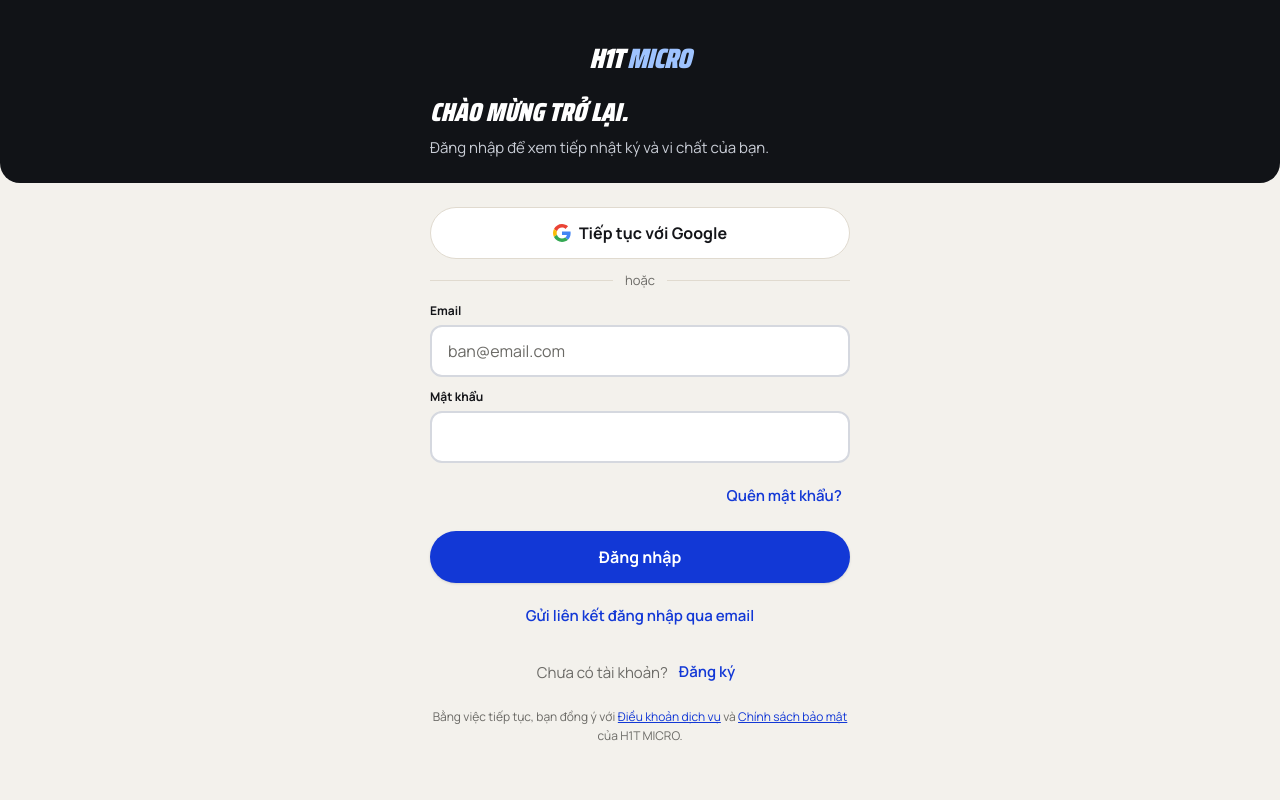
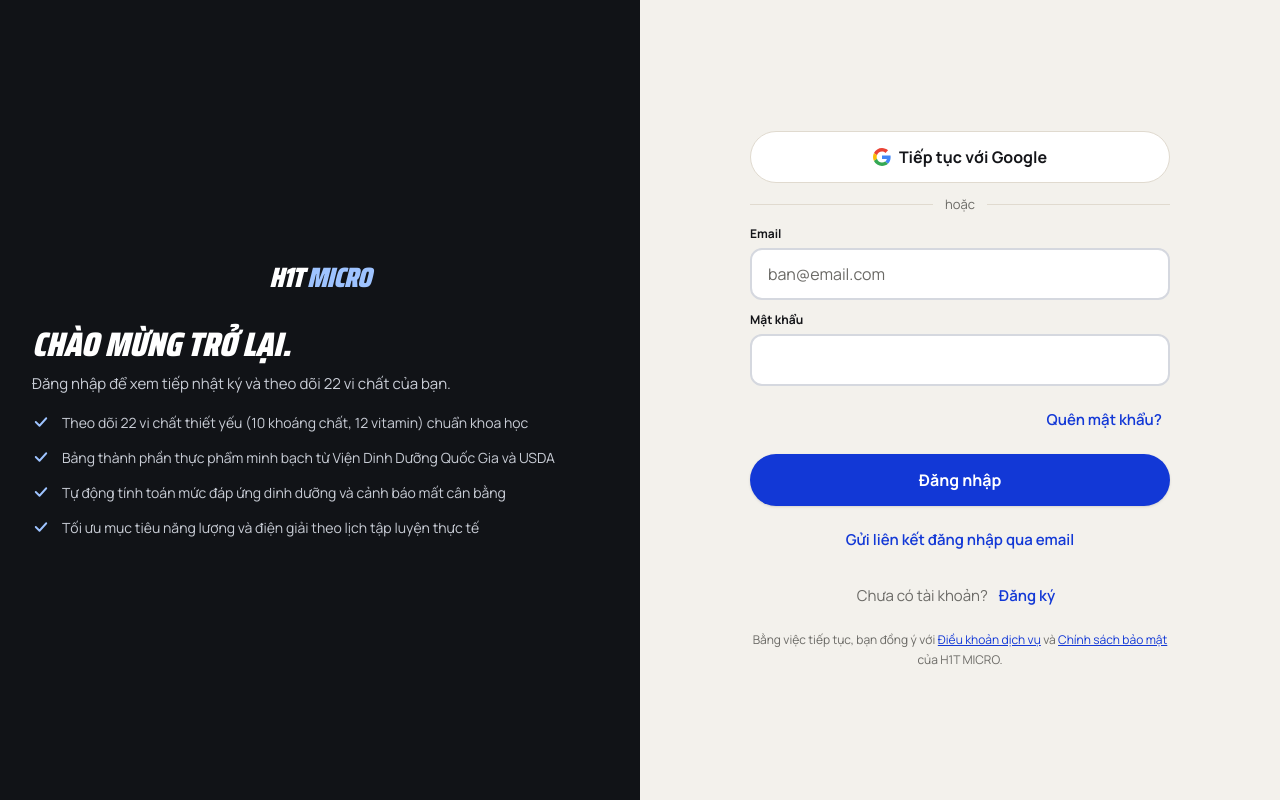
Before and after one commit to DongDuong2001/nutrition-fortifykitchen, a Next.js app in the folder apps/web/: page /signin in a window 1280 px wide. Built offline with nearby package versions, Linux system fonts and the light colour scheme; no server answers; some icons are missing.

Commit message:
feat(web): enable desktop split layout with feature overview on sign-in page

```diff
--- a/apps/web/app/signin/page.tsx
+++ b/apps/web/app/signin/page.tsx
@@ -6,19 +6,48 @@ import { BrandMark } from "@/components/onboarding/brand-mark";
 import { GoogleSignInButton } from "@/components/onboarding/google-sign-in-button";
 import { EmailPasswordForm } from "@/components/onboarding/email-password-form";
 
+const DESKTOP_SIGNIN_POINTS = [
+  "Theo dõi 22 vi chất thiết yếu (10 khoáng chất, 12 vitamin) chuẩn khoa học",
+  "Bảng thành phần thực phẩm minh bạch từ Viện Dinh Dưỡng Quốc Gia và USDA",
+  "Tự động tính toán mức đáp ứng dinh dưỡng và cảnh báo mất cân bằng",
+  "Tối ưu mục tiêu năng lượng và điện giải theo lịch tập luyện thực tế",
+];
+
 export default function SignInPage() {
   return (
     <AuthShell
+      split
       hero={
         <>
           <BrandMark className="self-center" />
           <div className="flex flex-col gap-2">
-            <h1 className="m-0 font-display text-[26px] font-black italic uppercase leading-tight">
+            <h1 className="m-0 font-display text-[26px] font-black italic uppercase leading-tight lg:text-[34px]">
               CHÀO MỪNG TRỞ LẠI.
             </h1>
             <p className="m-0 text-balance text-[15px] leading-normal text-muted-subtitle">
-              Đăng nhập để xem tiếp nhật ký và vi chất của bạn.
+              Đăng nhập để xem tiếp nhật ký và theo dõi 22 vi chất của bạn.
             </p>
+            <ul className="m-0 hidden list-none flex-col gap-3.5 p-0 lg:flex pt-2">
+              {DESKTOP_SIGNIN_POINTS.map((point) => (
+                <li key={point} className="flex items-center gap-3 text-sm leading-normal text-muted-subtitle">
+                  <svg
+                    width="18"
+                    height="18"
+                    viewBox="0 0 24 24"
+                    fill="none"
+                    stroke="currentColor"
+                    strokeWidth="2.5"
+                    strokeLinecap="round"
+                    strokeLinejoin="round"
+                    className="flex-none text-sky"
+                    aria-hidden="true"
+                  >
+                    <path d="M5 12l5 5 9-10" />
+                  </svg>
+                  {point}
+                </li>
+              ))}
+            </ul>
           </div>
         </>
       }
```
